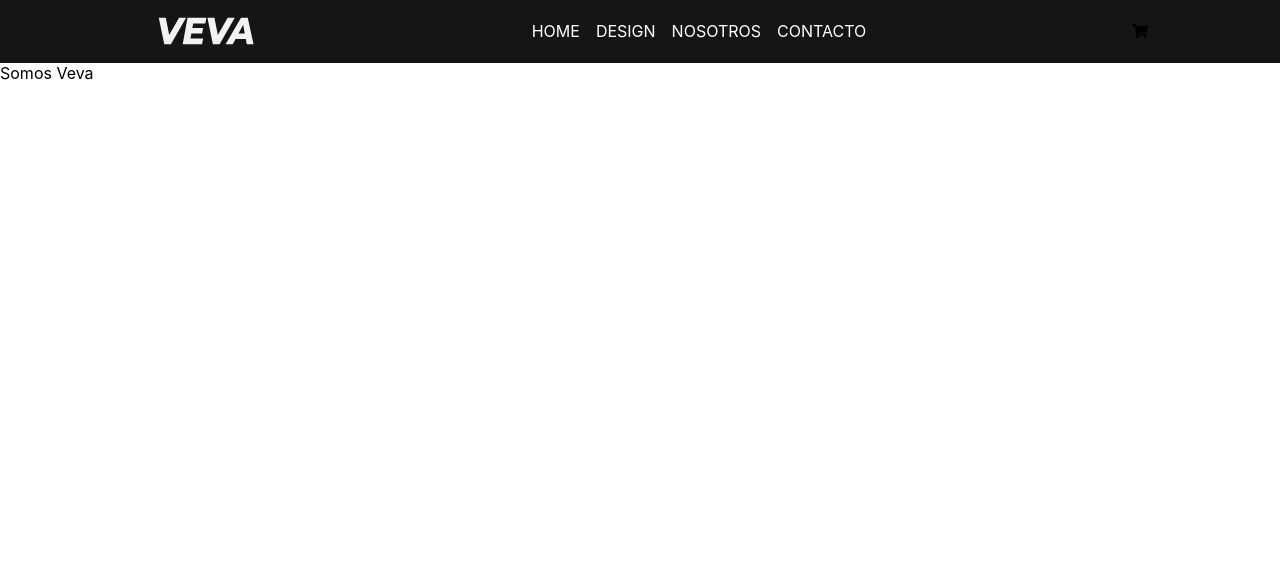
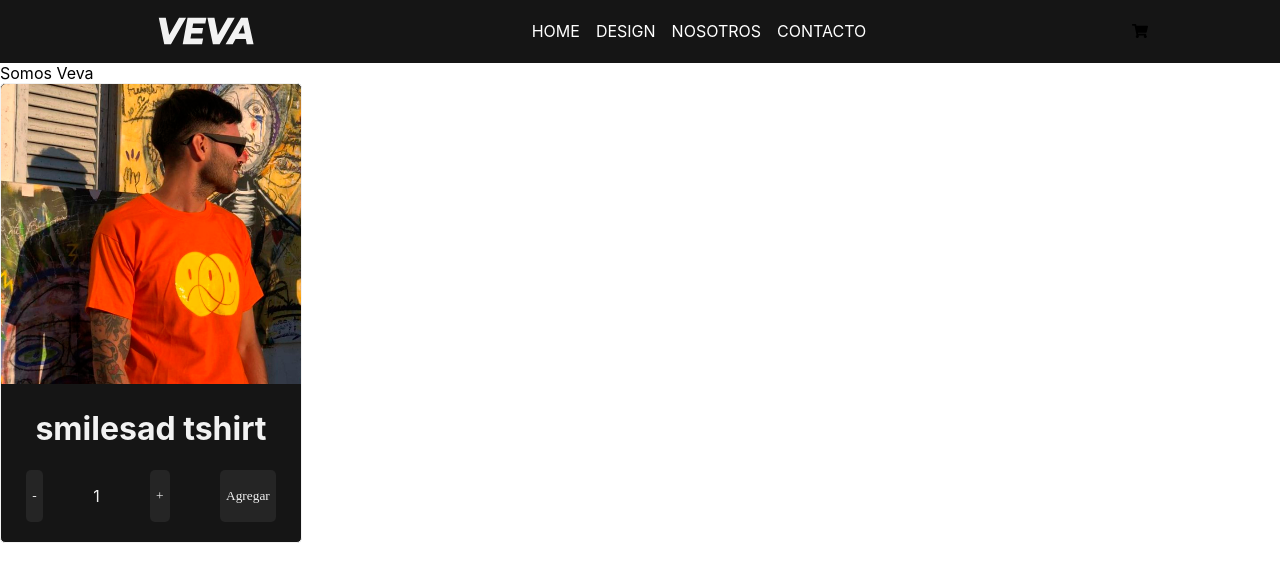
Before and after one commit to MauroOsmarAguilar/veva, a React (Create React App) app: page / in a window 1280 px wide. Shown: the top 582 px of the page. Built offline with nearby package versions, Linux system fonts and the light colour scheme; the HTML template or start-up script is replaced by a standard one.

Commit message:
Se agregó card con contador

```diff
--- /dev/null
+++ b/src/components/ItemCount/index.jsx
@@ -0,0 +1,73 @@
+import { useState } from 'react'
+import styled from 'styled-components'
+import tshirt from './tshirt1.jpg'
+
+const ItemCount = ({ initial, stock, onAdd }) => {
+
+    const [count, setCount] = useState(initial)
+
+    const increase = () => count < stock && setCount(count + 1)
+    const decrease = () => count > initial && setCount(count - 1)
+
+    return(
+        <CountContainer>
+            <div className='count__container'>
+                <img src={tshirt} />
+                <h1>smilesad tshirt</h1>
+                <div className="count__container__show">
+                    <button className='count__container__button' onClick={decrease}>-</button>
+                    <p className='count__container__number'>{count}</p>
+                    <button className='count__container__button' onClick={increase}>+</button>
+                    <button className='count__container__button'>Agregar</button>
+                </div>
+            </div>
+        </CountContainer>
+    )
+}
+
+export { ItemCount }
+
+const CountContainer = styled.div`
+    .count__container{
+        width: 300px;
+        padding: 0 0 20px 0;
+        border: 1px solid;
+        border-radius: 5px;
+        background-color: #151515;
+        color: #f2f2f2;
+
+        img{
+            width: 300px;
+            border-radius: 5px 5px 0 0;
+        }
+
+        h1{
+            text-align: center;
+            top: 50px;
+        }
+
+        .count__container__show{
+            display: flex;
+            justify-content: space-around;
+
+            .count__container__button{
+                border: none;
+                border-radius: 5px;
+                background-color: #252525;
+                color: #f2f2f2;
+                font-family: 'Montserrat';
+                cursor: pointer;
+                transition: .3s cubic-bezier(.8, .5, .2);
+                transition-duration: 500ms;
+            }
+
+            .count__container__button:hover{
+                background-color: #353535;
+            }
+
+            .count__container__number{
+                border: none;
+            }
+        }
+    }
+`
--- a/src/components/ItemListContainer/index.jsx
+++ b/src/components/ItemListContainer/index.jsx
@@ -1,6 +1,11 @@
+import { ItemCount } from '../ItemCount'
+
 const ItemListContainer = ({ greeting }) => {
     return (
-        <div>{greeting}</div>
+        <>
+            <div>{greeting}</div>
+            <ItemCount initial={1} stock={10} onAdd={() => {}}/>
+        </>
     )
 }
 
```
Also changed, not shown: src/components/ItemCount/tshirt1.jpg (added).
